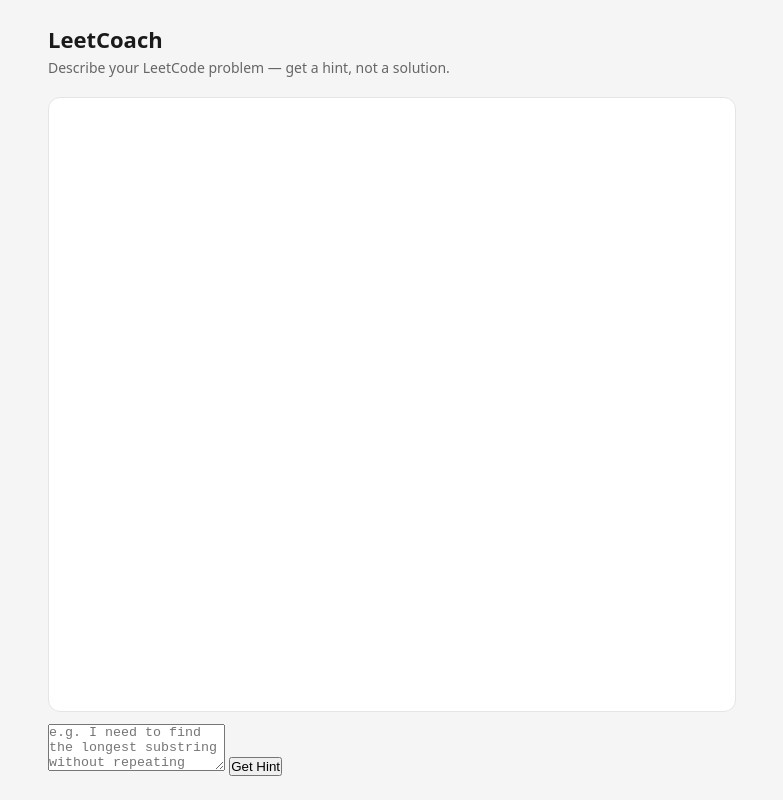
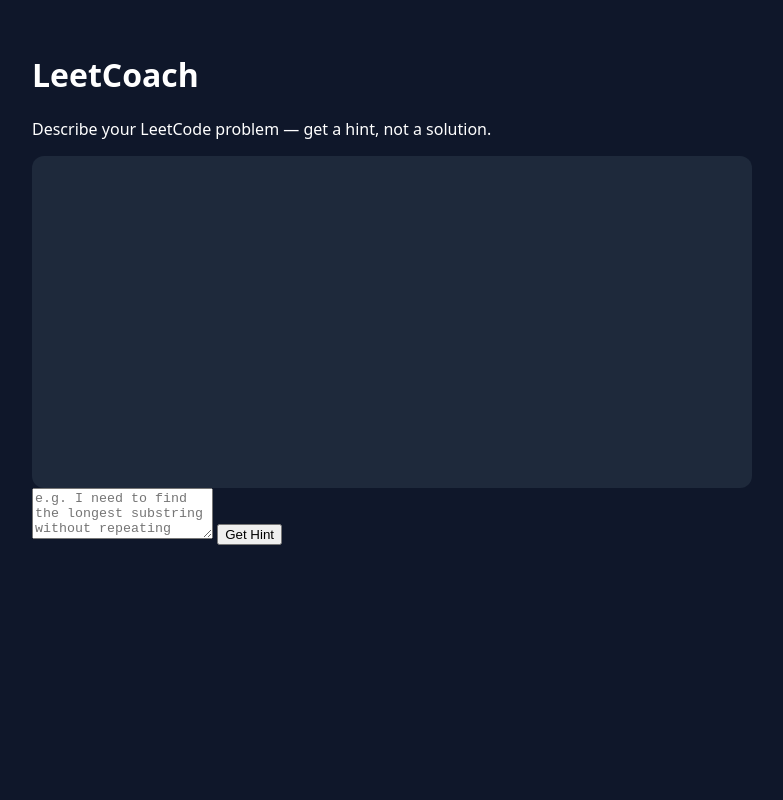
Before and after one commit to Yash040701/leetcoach, a plain HTML site: page index.html in a window 1280 px wide. Shown: the whole page, without its empty margins (248-1031 px from the left). Drawn offline with Linux system fonts and the light colour scheme.

Commit message:
Revamp CSS styles for dark theme
Updated styles for body, container, chat-box, and message elements.

```diff
--- a/style.css
+++ b/style.css
@@ -1,8 +1,29 @@
-* { box-sizing: border-box; margin: 0; padding: 0; }
-body { font-family: system-ui, sans-serif; background: #f5f5f5; color: #1a1a1a; }
-.container { max-width: 720px; margin: 0 auto; padding: 24px 16px; display: flex; flex-direction: column; height: 100vh; }
-header { margin-bottom: 20px; }
-header h1 { font-size: 22px; font-weight: 600; }
-header p { font-size: 14px; color: #666; margin-top: 4px; }
-.chat-box { flex: 1; overflow-y: auto; background: #fff; border: 1px solid #e5e5e5; border-radius: 12px; padding: 16px; display: flex; flex-direction: column; gap: 12px; margin-bottom: 12px; }
-.message { max-width: 85%; padding: 10px 14px; border-radius: 12px; font-size: 14px; line-height: 1.6; white-space: pre-wrap; }
+body {
+  font-family: system-ui, sans-serif;
+  background: #0f172a;
+  color: white;
+}
+
+.container {
+  max-width: 720px;
+  margin: 0 auto;
+  padding: 24px;
+}
+
+.chat-box {
+  background: #1e293b;
+  border-radius: 12px;
+  padding: 16px;
+  min-height: 300px;
+}
+
+.message.user {
+  background: #2563eb;
+  align-self: flex-end;
+  color: white;
+}
+
+.message.assistant {
+  background: #334155;
+  align-self: flex-start;
+}
```
